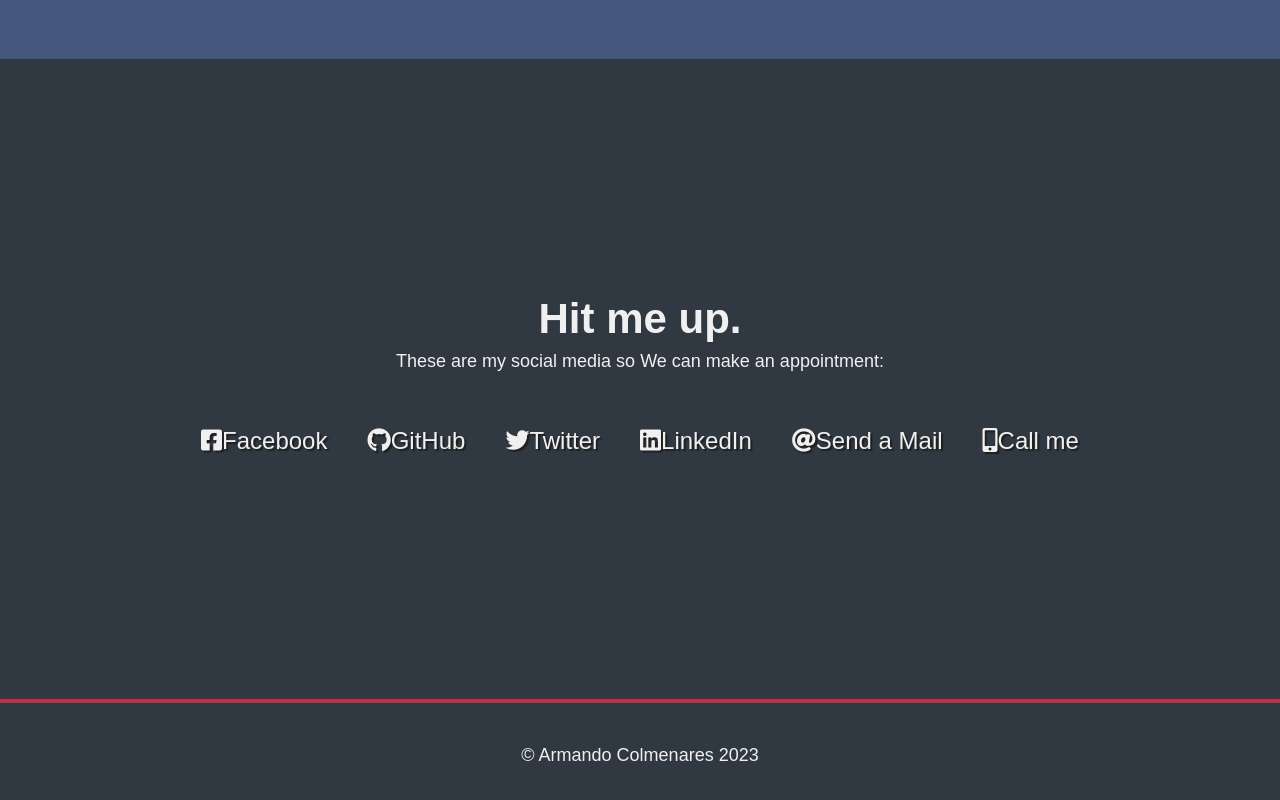
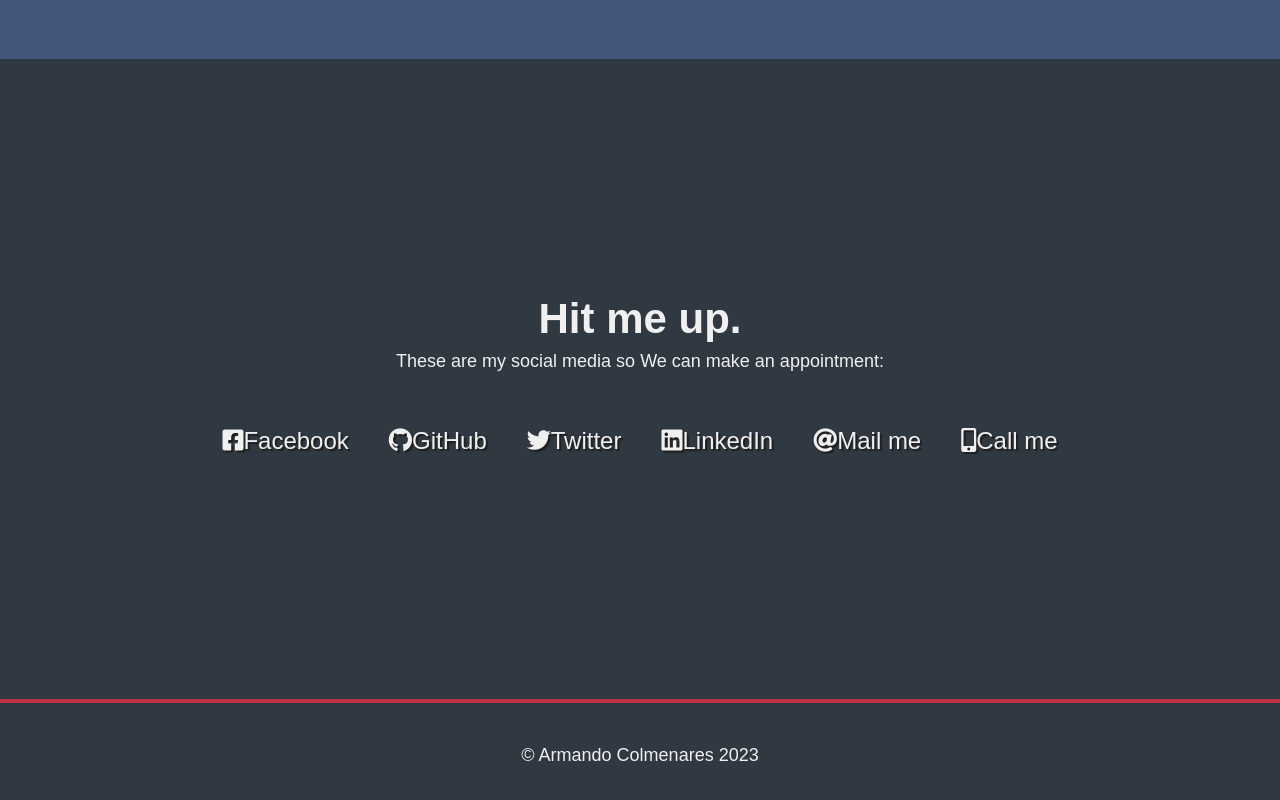
Before and after one commit to Armwcl97/ownWebSite, a React (Create React App) app: page / in a window 1280 px wide. Shown: the part 1837-2637 px from the top of the page. Built offline with nearby package versions, Linux system fonts and the light colour scheme.

Commit message:
modified:   src/App.js

```diff
--- a/src/App.js
+++ b/src/App.js
@@ -109,7 +109,7 @@ function App() {
             <a href="mailto:armandocolm11@gmail.com" target="_blank" class="btn contact-details">
                 <i class="fas fa-at">
                 </i>
-                Send a Mail
+                Mail me
             </a>
             <a href="tel:+58(424)129-4729" target="_blank" class="btn contact-details">
                 <i class="fas fa-mobile-alt">
```
